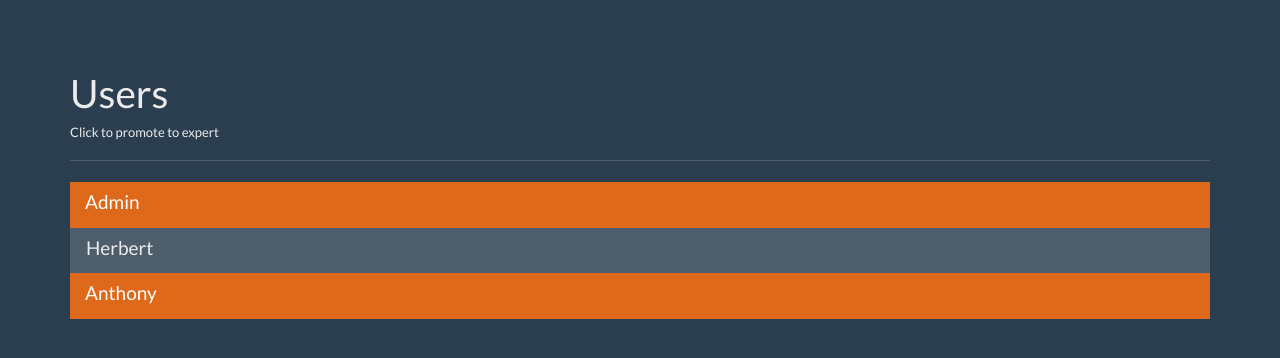
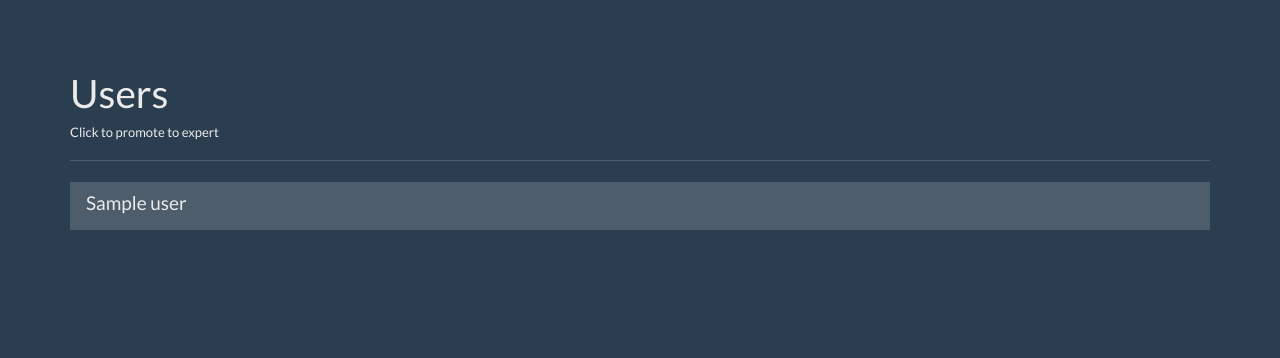
Before and after one commit to zee467/Question-and-Answer-App, a Flask app: template templates/users.html in a window 1280 px wide. Shown: the part 40-398 px from the top of the page. Run offline with Flask 3, Linux system fonts and the light colour scheme; the template is opened without the code that fills it: most values are stand-ins (such as "Sample title", 1, 10 or a date in 2020); some libraries are stand-ins or nearby versions.

Commit message:
Update User Setup Page

```diff
--- a/app.py
+++ b/app.py
@@ -43,11 +43,16 @@ def register():
 
     db = get_db()
     if request.method == "POST":
+        name = request.form["name"]
         hashed_password = generate_password_hash(request.form["password"], method="sha256")
-        db.execute('insert into users (name, password, expert, admin) values (?, ?, ?, ?)', [request.form["name"], hashed_password, '0', '0'])
+        db.execute('insert into users (name, password, expert, admin) values (?, ?, ?, ?)', [name, hashed_password, '0', '0'])
         db.commit()
 
-        return f"<h1>User created!</h1>"
+        # adds the username to session
+        session['user'] = name
+
+        # redirects to the home route upon registeration
+        return redirect(url_for('index'))
 
     return render_template("register.html", user=user)
 
@@ -66,7 +71,7 @@ def login():
 
         if check_password_hash(user_result['password'], password):
             session['user'] = user_result['name']
-            return "<h1>The password is correct!"
+            return redirect(url_for('index'))
         else:
             return "<h1>The password is incorrect!"
 
@@ -101,7 +106,19 @@ def unanswered():
 def users():
     user = get_current_user()
 
-    return render_template("users.html", user=user)
+    db = get_db()
+    user_cur = db.execute('select id, name, expert, admin from users')
+    user_results = user_cur.fetchall()
+
+    return render_template("users.html", user=user, users=user_results)
+
+@app.route("/promote/<int:user_id>")
+def promote(user_id):
+    db = get_db()
+    db.execute('update users set expert = 1 where id = ?', [user_id])
+    db.commit()
+
+    return redirect(url_for('users'))
 
 
 @app.route("/logout")
--- a/templates/users.html
+++ b/templates/users.html
@@ -55,15 +55,11 @@
       <div class="row">
         <div class="col-lg-12">
           <div class="list-group">
-            <a href="#" class="list-group-item active">
-              <h4 class="list-group-item-heading">Admin</h4>
-            </a>
-            <a href="#" class="list-group-item">
-              <h4 class="list-group-item-heading">Herbert</h4>
-            </a>
-            <a href="#" class="list-group-item active">
-              <h4 class="list-group-item-heading">Anthony</h4>
-            </a>
+            {% for user in users %}
+              <a href="{{ url_for('promote', user_id=user['id']) }}" class="list-group-item {% if user['expert'] == 1 %}active{% endif %}">
+              <h4 class="list-group-item-heading">{{ user['name'] }}</h4>
+              </a>
+            {% endfor %}
           </div>
         </div><!-- /.col-lg-12 -->
       </div>
```
